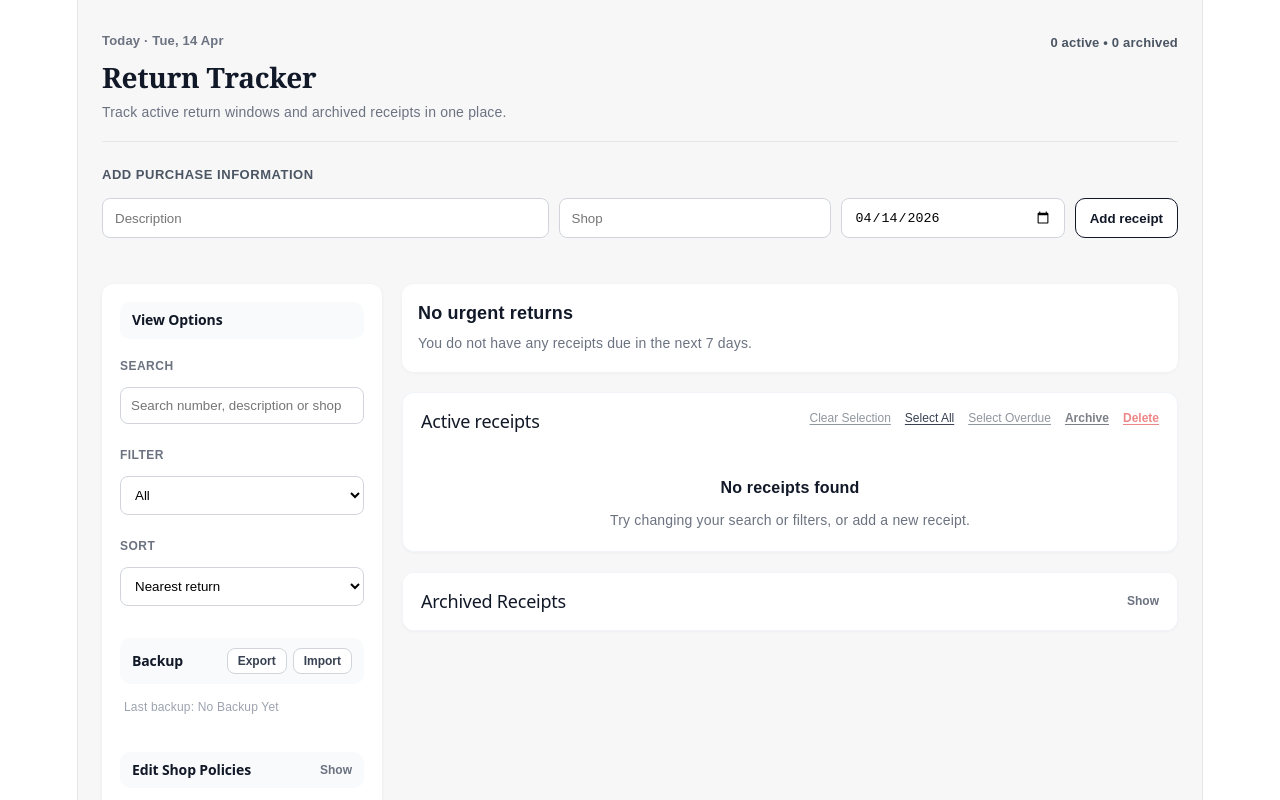
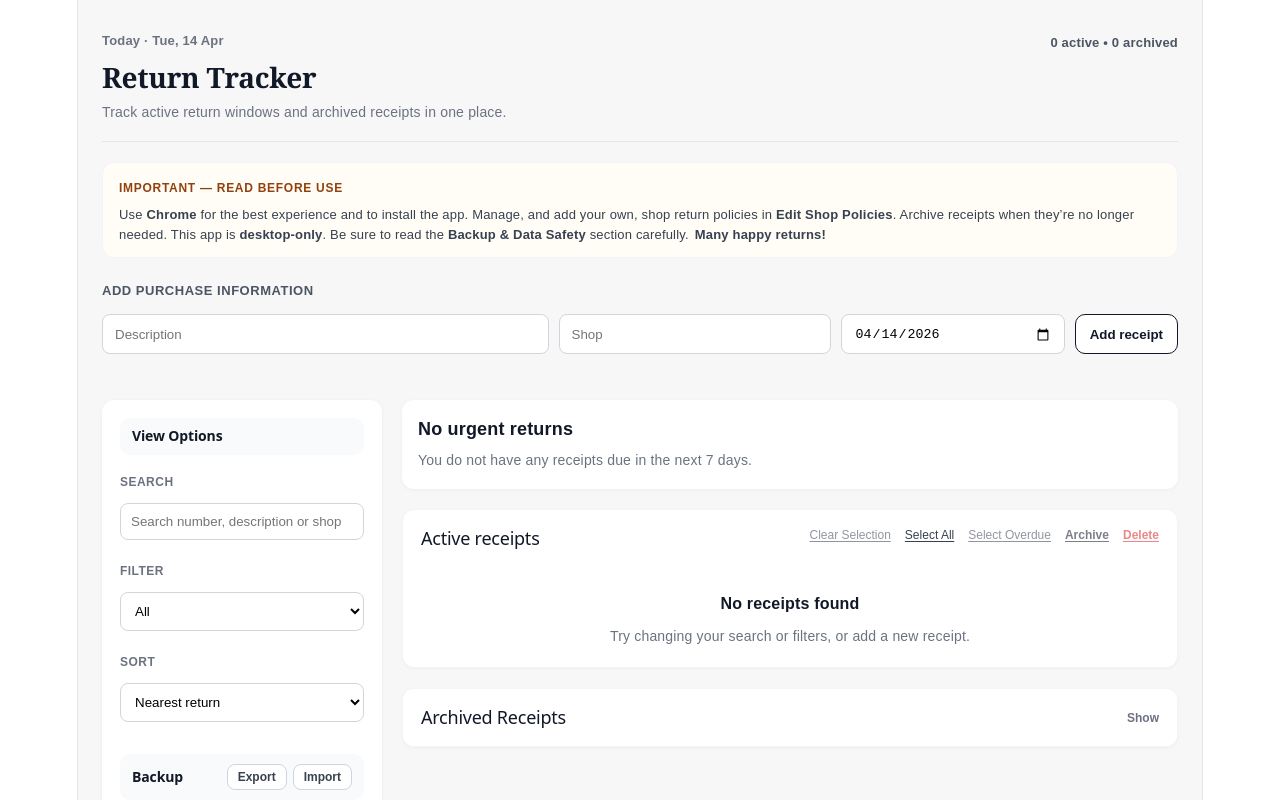
Before and after one commit to angelikimm/return-tracker, a React (Vite) app: page / in a window 1280 px wide. Shown: the top 800 px of the page. Built offline with nearby package versions, Linux system fonts and the light colour scheme.

Commit message:
notice banner

```diff
--- a/src/App.tsx
+++ b/src/App.tsx
@@ -2420,6 +2420,49 @@ export default function App() {
           </div>
         </header>
 
+<div
+  style={{
+    ...cardStyle,
+    padding: '12px 16px',
+    marginBottom: 20,
+    background: '#fffdf5',
+    border: '1px solid #f1f5f9',
+    boxShadow: 'none',
+  }}
+>
+  <div
+    style={{
+      fontSize: 12,
+      fontWeight: 700,
+      color: '#92400e',
+      textTransform: 'uppercase',
+      letterSpacing: '0.06em',
+      marginBottom: 4,
+      textAlign: 'left',
+    }}
+  >
+    Important — Read before use
+  </div>
+
+  <div
+    style={{
+      fontSize: 13,
+      color: '#374151',
+      lineHeight: 1.55,
+      textAlign: 'left',
+    }}
+  >
+    Use <strong>Chrome</strong> for the best experience and to install the app.
+    Manage, and add your own, shop return policies in{' '}
+    <strong>Edit Shop Policies</strong>. Archive receipts when they’re no longer
+    needed. This app is <strong>desktop-only</strong>. Be sure to read the{' '}
+    <strong>Backup &amp; Data Safety</strong> section carefully.
+    <span style={{ marginLeft: 6 }}>
+      <strong>Many happy returns!</strong>
+    </span>
+  </div>
+</div>
+
         <AddReceiptForm
           description={description}
           setDescription={setDescription}
```
